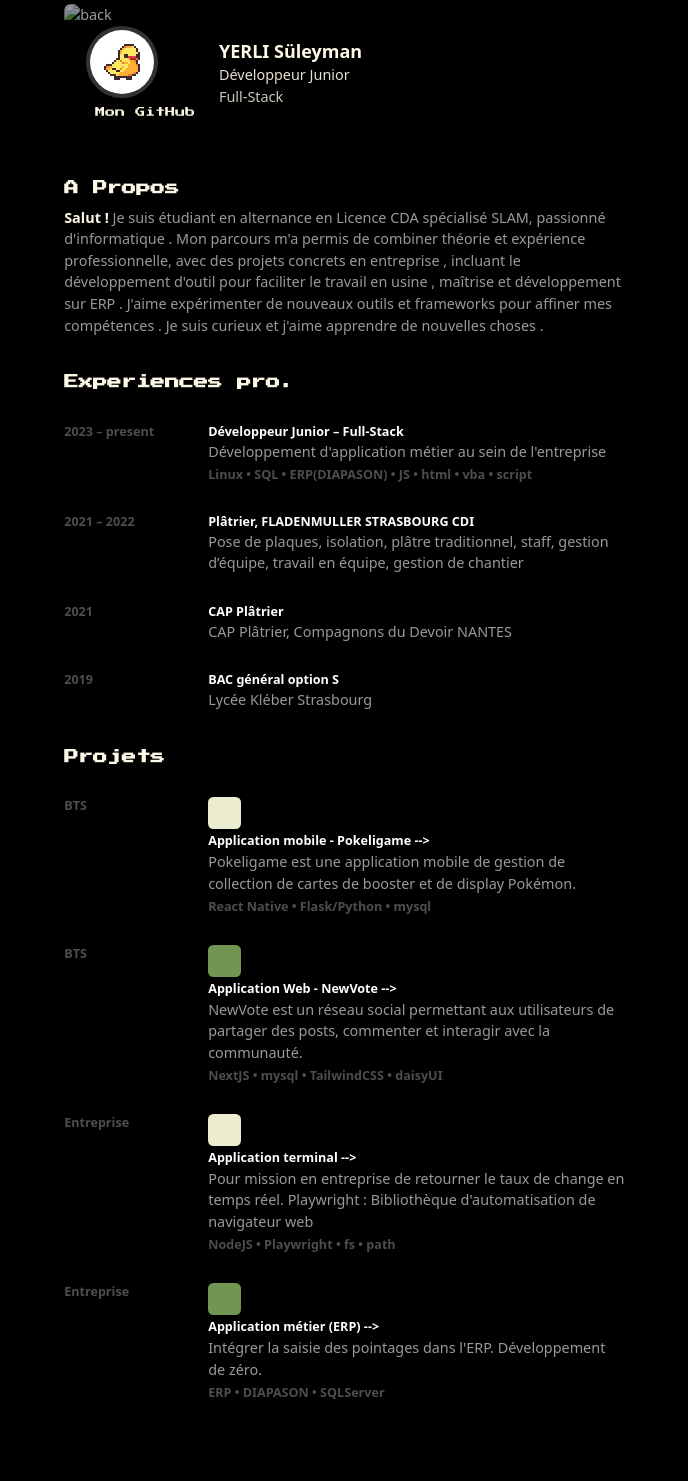
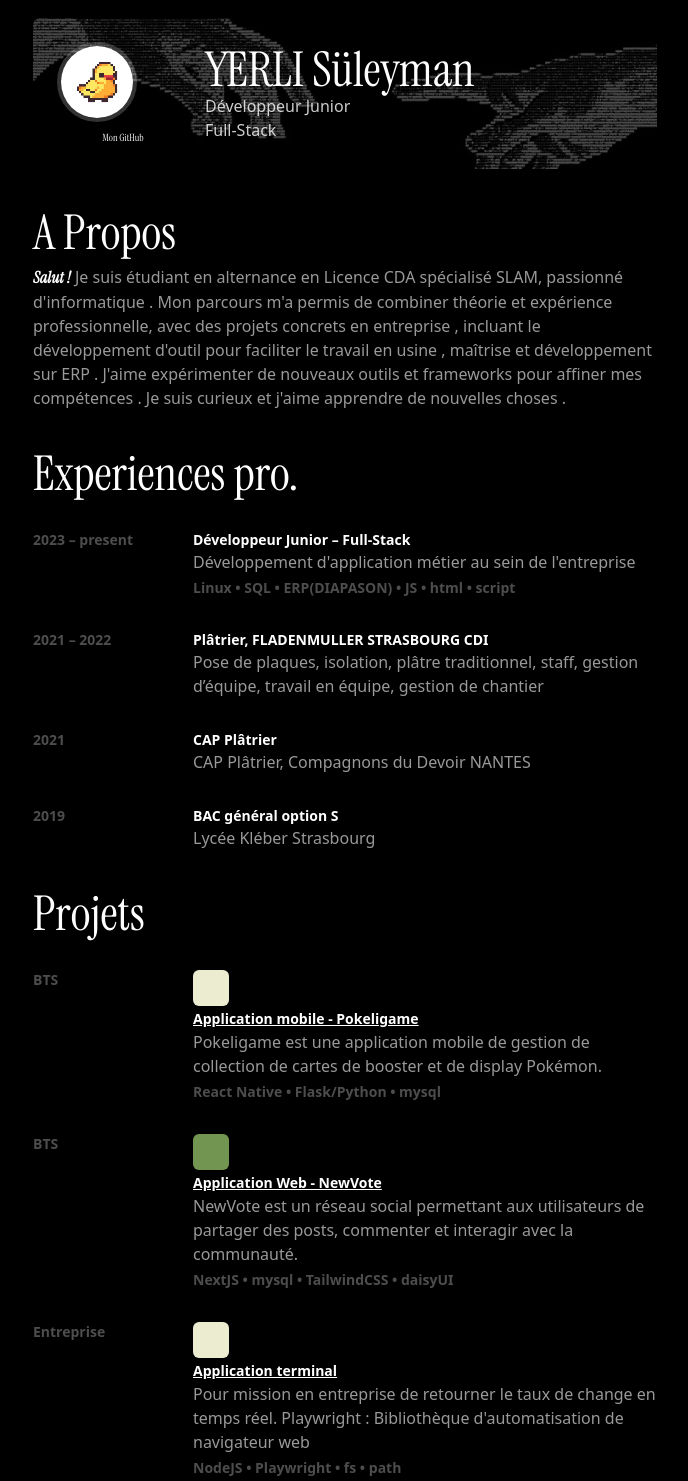
Before and after one commit to suleyyerli/portfolio_vfinal, a plain HTML site: page index.html in a window 1280 px wide. Shown: the part 118-1599 px from the top of the page, without its empty margins (295-983 px from the left). Drawn offline with nearby package versions, Linux system fonts and the light colour scheme; a web font is replaced by a local one.

Commit message:
new styles

```diff
--- a/index.html
+++ b/index.html
@@ -1,25 +1,34 @@
 <!DOCTYPE html>
 <html lang="fr">
+
 <head>
   <meta charset="UTF-8" />
-    <title>Exemple CV Tailwind + DaisyUI</title>
+  <title>Portfolio suleyyerli</title>
   <!-- Tailwind via CDN -->
   <script src="https://cdn.tailwindcss.com"></script>
 
   <!-- DaisyUI -->
-    <link
-      href="https://cdn.jsdelivr.net/npm/daisyui@4.12.10/dist/full.css"
-      rel="stylesheet"
-      type="text/css"
-    />
+  <link href="https://cdn.jsdelivr.net/npm/daisyui@4.12.10/dist/full.css" rel="stylesheet" type="text/css" />
   <!-- Police rétro gaming -->
   <link
-      href="https://fonts.googleapis.com/css2?family=Press+Start+2P&display=swap"
-      rel="stylesheet"
-    />
+    href="https://fonts.googleapis.com/css2?family=Instrument+Serif:ital@0;1&family=Playfair+Display:ital,wght@0,400..900;1,400..900&display=swap"
+    rel="stylesheet">
   <style>
-      html { font-size: 90%; }
-      .retro-font { font-family: 'Press Start 2P', monospace; }
+    html {
+      font-size: 100%;
+    }
+
+    .instrument-serif-regular {
+      font-family: "Instrument Serif", serif;
+      font-weight: 400;
+      font-style: normal;
+    }
+
+    .instrument-serif-regular-italic {
+      font-family: "Instrument Serif", serif;
+      font-weight: 400;
+      font-style: italic;
+    }
   </style>
 </head>
 
@@ -46,8 +55,7 @@
 
     <!-- Bouton Connect Wallet -->
     <button
-        class="bg-white/20 hover:bg-[#679438] text-white px-4 py-2 rounded-lg text-sm font-medium transition-colors"
-      >
+      class="bg-white/20 hover:bg-[#679438] text-white px-4 py-2 rounded-lg text-sm font-medium transition-colors">
       Le bouton ne fait rien
     </button>
   </header>
@@ -58,11 +66,7 @@
     <div class="relative rounded-lg overflow-hidden">
       <!-- Image de fond DBZ -->
       <div class="absolute inset-0">
-          <img
-            src="img/windowspixel.jpg"
-            alt="back"
-            class="w-full h-full object-cover"
-          />
+        <img src="img/fond.jpg" alt="back" class="w-full h-full object-cover" />
         <!-- Overlay sombre pour la lisibilité du texte -->
         <div class="absolute inset-0 bg-black/40"></div>
       </div>
@@ -71,25 +75,19 @@
         <div class="grid grid-cols-4 gap-4 items-center">
           <!-- Avatar -->
           <div class="col-span-1">
-              <img
-                src="./img/duck.jpg"
-                alt="avatar"
-                class="w-20 h-20 rounded-full border-4 border-white/20 transform hover:scale-110 transition-transform duration-300"
-              />
-              <a
-                href="https://github.com/suleyyerli"
-                class="retro-font block mt-2 text-[10px] text-center text-[#FEF9E7] hover:text-[#679438]"
-                target="_blank"
-                rel="noopener noreferrer"
-              >
+            <img src="./img/duck.jpg" alt="avatar"
+              class="w-20 h-20 rounded-full border-4 border-white/20 transform hover:scale-110 transition-transform duration-300" />
+            <a href="https://github.com/suleyyerli"
+              class="instrument-serif-regular block mt-2 text-[10px] text-center text-[#FFFFFF] hover:text-[#679438]"
+              target="_blank" rel="noopener noreferrer">
               Mon GitHub
             </a>
           </div>
           <!-- Texte -->
           <div class="col-span-3">
-              <h1 class="text-xl font-bold text-[#FEF9E7]">YERLI Süleyman</h1>
-              <p class="text-[#FEF9E7]/90">Développeur Junior</p>
-              <p class="text-[#FEF9E7]/80">Full-Stack</p>
+            <h1 class="text-5xl text-[#FFFFFF] instrument-serif-regular">YERLI Süleyman</h1>
+            <p class="text-[#FFFFFF]/80 ">Développeur Junior</p>
+            <p class="text-[#FFFFFF]/80">Full-Stack</p>
           </div>
         </div>
       </div>
@@ -98,9 +96,9 @@
 
     <!-- About -->
     <div class="mt-10">
-        <h2 class="font-semibold mb-2 retro-font text-[#FEF9E7]">A Propos</h2>
+      <h2 class=" text-5xl mb-2 instrument-serif-regular">A Propos</h2>
       <p class="text-[#FFFFFF]/60">
-          <span class="font-semibold text-[#FEF9E7]">Salut !</span>
+        <span class="font-semibold text-[#FFFFFF] instrument-serif-regular-italic">Salut !</span>
         Je suis étudiant en alternance en Licence CDA spécialisé SLAM, passionné
         d&apos;informatique . Mon parcours m&apos;a permis de combiner théorie
         et expérience professionnelle, avec des projets concrets en entreprise
@@ -113,8 +111,7 @@
 
     <!-- Work Experience -->
     <div class="mt-10 space-y-8">
-        <h2 class="font-semibold mb-4 retro-font text-[#FEF9E7]">Experiences pro.</h2>
-
+      <h2 class=" text-5xl mb-4 instrument-serif-regular text-[#FFFFFF]">Experiences pro.</h2>
       <!-- Bloc expérience -->
       <div class="grid grid-cols-4 gap-4">
         <!-- Date -->
@@ -130,7 +127,7 @@
             Développement d'application métier au sein de l'entreprise
           </p>
           <p class="text-[#FFFFFF]/30 text-sm font-bold mt-1">
-              Linux • SQL • ERP(DIAPASON) • JS • html • vba • script
+            Linux • SQL • ERP(DIAPASON) • JS • html • script
           </p>
         </div>
       </div>
@@ -179,16 +176,14 @@
 
     <!-- Side Projects -->
     <div class="mt-10 space-y-8">
-        <h2 class="font-semibold mb-4 retro-font text-[#FEF9E7]">Projets</h2>
+      <h2 class=" text-5xl mb-4 instrument-serif-regular text-[#FFFFFF]">Projets</h2>
 
       <div class="grid grid-cols-4 gap-4">
         <div class="col-span-1 text-[#FFFFFF]/30 text-sm font-bold">BTS</div>
         <div class="col-span-3">
           <img src="./img/blanc.png" alt="chess" class="w-9 h-9 rounded-md" />
-            <a
-              href="./projets/cdcpokeligame.pdf"
-              class="font-semibold text-sm hover:underline"
-              >Application mobile - Pokeligame -->
+          <a href="./projets/cdcpokeligame.pdf" class="font-semibold text-sm underline">Application mobile -
+            Pokeligame
           </a>
           <p class="text-[#FFFFFF]/60">
             Pokeligame est une application mobile de gestion de collection de
@@ -204,10 +199,7 @@
         <div class="col-span-1 text-[#FFFFFF]/30 text-sm font-bold">BTS</div>
         <div class="col-span-3">
           <img src="./img/vert.png" alt="chess" class="w-9 h-9 rounded-md" />
-            <a
-              href="./projets/NewVotecdc.pdf"
-              class="font-semibold text-sm hover:underline"
-              >Application Web - NewVote -->
+          <a href="./projets/NewVotecdc.pdf" class="font-semibold text-sm underline">Application Web - NewVote
           </a>
           <p class="text-[#FFFFFF]/60">
             NewVote est un réseau social permettant aux utilisateurs de
@@ -225,10 +217,7 @@
         </div>
         <div class="col-span-3">
           <img src="./img/blanc.png" alt="chess" class="w-9 h-9 rounded-md" />
-            <a
-              href="./projets/devise.pdf"
-              class="font-semibold text-sm hover:underline"
-              >Application terminal -->
+          <a href="./projets/devise.pdf" class="font-semibold text-sm underline">Application terminal
           </a>
           <p class="text-[#FFFFFF]/60">
             Pour mission en entreprise de retourner le taux de change en temps
@@ -246,10 +235,8 @@
         </div>
         <div class="col-span-3">
           <img src="./img/vert.png" alt="chess" class="w-9 h-9 rounded-md" />
-            <a
-              href="./projets/projet_pointage.pdf"
-              class="font-semibold text-sm hover:underline"
-              >Application métier (ERP) -->
+          <a href="./projets/projet_pointage.pdf" class="font-semibold text-sm underline">Application métier
+            (ERP)
           </a>
           <p class="text-[#FFFFFF]/60">
             Intégrer la saisie des pointages dans l'ERP. Développement de
@@ -266,56 +253,22 @@
   <!-- Footer avec pixel art -->
   <footer class="mt-20 border-t border-white/20 py-8">
     <div class="max-w-2xl mx-auto px-6">
-        <!-- Pixel art Café -->
-        <div class="text-center mb-6">
-          <pre class="text-[#679438] text-xs leading-tight retro-font">
-           ⠀⠀⠀⠀⠀⠀⠀⠀⠀⠀⠀⠀⣀⣤⣶⣶⣶⣶⣦⣤⣀⣀⠀⠀⠀⠀⠀⠀⠀⠀⠀
-            ⠀⠀⠀⠀⠀⠀⠀⠀⢀⣴⣿⡿⠛⠉⠙⠛⠛⠛⠛⠻⢿⣿⣷⣄⠀⠀⠀⠀⠀⠀⠀
-            ⠀⠀⠀⠀⠀⠀⠀⠀⣼⣿⠋⠀⠀⠀⠀⠀⠀⠀⣀⣀⣀⡈⢻⣿⣿⡄⠀⠀⠀⠀⠀
-            ⠀⠀⠀⠀⠀⠀⠀⣸⣿⡏⠀⠀⠀⣠⣶⣾⣿⣿⣿⠿⠿⠿⢿⣿⣿⣿⣄⠀⠀⠀⠀
-            ⠀⠀⠀⠀⠀⠀⠀⣿⣿⠁⠀⠀⢰⣿⣿⣯⠁⠀⠀⠀⠀⠀⠀⠀⠈⠙⢿⣷⡄⠀⠀
-            ⠀⠀⣀⣤⣴⣶⣶⣿⡟⠀⠀⠀⢸⣿⣿⣿⣆⠀⠀⠀⠀⠀⠀⠀⠀⠀⠀⣿⣷⠀⠀
-            ⠀⢰⣿⡟⠋⠉⣹⣿⡇⠀⠀⠀⠘⣿⣿⣿⣿⣷⣦⣤⣤⣤⣶⣶⣶⣶⣿⣿⠀⠀⠀
-            ⠀⢸⣿⡇⠀⠀⣿⣿⡇⠀⠀⠀⠀⠹⣿⣿⣿⣿⣿⣿⣿⣿⣿⣿⣿⣿⣿⡿⠀⠀⠀
-            ⠀⣸⣿⡇⠀⠀⣿⣿⡇⠀⠀⠀⠀⠀⠉⠻⠿⣿⣿⣿⣿⡿⠿⠿⠛⢻⣿⡇⠀⠀⠀
-            ⠀⣿⣿⠁⠀⠀⣿⣿⡇⠀⠀⠀⠀⠀⠀⠀⠀⠀⠀⠀⠀⠀⠀⠀⠀⢸⣿⣿⠃⠀⠀
-            ⠀⣿⣿⠀⠀⠀⣿⣿⡇⠀⠀⠀⠀⠀⠀⠀⠀⠀⠀⠀⠀⠀⠀⠀⠀⢸⣿⣿⠀⠀⠀
-            ⠀⣿⣿⠀⠀⠀⣿⣿⡇⠀⠀⠀⠀⠀⠀⠀⠀⠀⠀⠀⠀⠀⠀⠀⠀⢸⣿⣿⠀⠀⠀
-            ⠀⢿⣿⡆⠀⠀⣿⣿⡇⠀⠀⠀⠀⠀⠀⠀⠀⠀⠀⠀⠀⠀⠀⠀⠀⢼⣿⡇⠀⠀⠀
-            ⠀⠸⣿⣧⡀⠀⣿⣿⡇⠀⠀⠀⠀⠀⠀⠀⠀⠀⠀⠀⠀⠀⠀⠀⠀⣿⣿⡇⠀⠀⠀
-            ⠀⠀⠛⢿⣿⣿⣿⣿⣇⠀⠀⠀⠀⠀⣰⣿⣿⣷⣶⣿⣷⡆⠀⠀⣿⣿⠁⠀⠀⠀⠀
-            ⠀⠀⠀⠀⠀⠀⠀⣿⣿⠀⠀⠀⠀⠀⣿⣿⡇⠀⣽⣿⡟⠁⠀⠀⢸⣿⡟⠀⠀⠀⠀
-            ⠀⠀⠀⠀⠀⠀⠀⣿⣿⠀⠀⠀⠀⠀⣿⣿⡇⠀⢹⣿⡆⠀⠀⠀⣼⣿⡇⠀⠀⠀⠀
-            ⠀⠀⠀⠀⠀⠀⠀⢿⣿⣦⣄⣀⣠⣴⣿⣿⠀⠀⠈⠻⣿⣿⣿⣿⡿⠇⠀⠀⠀⠀⠀
-            ⠀⠀⠀⠀⠀⠀⠀⠈⠛⠻⠿⠿⠿⠿⠋⠁⠀⠀⠀⠀⠀⠀⠀⠀⠀⠀⠀⠀⠀⠀⠀
-          </pre>
-        </div>
-
       <!-- Informations de contact -->
       <div class="text-center space-y-2">
-          <a
-                href="https://github.com/suleyyerli"
-                class="retro-font block mt-2 text-[10px] text-center text-[#FEF9E7] hover:text-[#679438]"
-                target="_blank"
-                rel="noopener noreferrer"
-              >
+        <a href="https://github.com/suleyyerli"
+          class="block mt-2 text-[10px] text-center text-[#FFFFFF] hover:text-[#679438]" target="_blank"
+          rel="noopener noreferrer">
           Mon GitHub
         </a>
         <p class="text-white/60 text-sm">
           🏆 Achievement Unlocked: Portfolio terminé!
         </p>
       </div>
-
-        <!-- Barre de progression pixelisée -->
-        <div class="mt-6">
-          <div class="text-center text-white/40 text-xs mt-1">
-            ████████████████████░░░░ 80%
-          </div>
     </div>
 
     <!-- Copyright avec style pixel -->
-        <div class="text-center mt-6 pt-4 border-t border-white/10">
-          <p class="text-white/40 text-xs retro-font">
+    <div class="text-center mt-6 pt-4">
+      <p class="text-white/40 text-sm instrument-serif-regular">
         © 2025 YERLI Süleyman | Made with ❤️ and lots of ☕
       </p>
       <p class="text-white/30 text-xs mt-1">
@@ -325,4 +278,5 @@
     </div>
   </footer>
 </body>
+
 </html>
```
Lines whose indentation alone changed are shown as unchanged.
